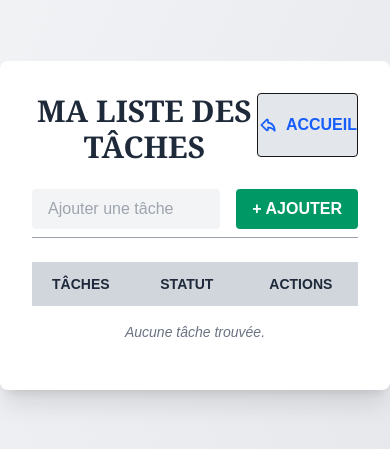
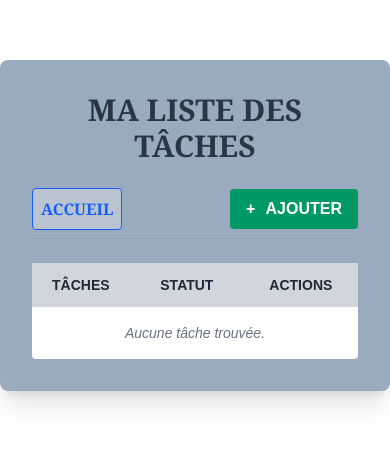
Before and after one commit to GBOKO-git/todo-next-typescript, a Next.js app: page /tasks in a window 390 px wide. Shown: the part 217-666 px from the top of the page. Built offline with nearby package versions, Linux system fonts and the light colour scheme.

Commit message:
fix: responsive design updated

```diff
--- a/src/app/createTask/page.tsx
+++ b/src/app/createTask/page.tsx
@@ -3,7 +3,6 @@ import { addTodo } from "@/Geteways/todo";
 import Link from "next/link";
 import { useRouter } from "next/navigation";
 import { useState } from "react";
-import { TiArrowBackOutline } from "react-icons/ti";
 
 const CreateTask = () => {
   const [title, setTitle] = useState("");
@@ -24,17 +23,15 @@ const CreateTask = () => {
   return (
     <div className="min-h-screen flex justify-center items-center  px-4 bg-gradient-to-br from-gray-100 to-gray-200">
       <main className="w-full max-w-xl bg-white shadow-md p-8 rounded-xl">
-        <div className="flex justify-between">
-
+        <div className="flex justify-around ">
           {/* Titre */}
           <div className="mb-4">
-                        <h1 className="text-3xl font-bold text-gray-800 uppercase font-serif text-center ">Ajouter une Tâche</h1>
+            <h1 className="md:text-3xl font-bold text-gray-800 uppercase font-serif text-center ">Ajouter une Tâche</h1>
           </div>
           {/* Retour */}
-                    <button className="mb-6 border md:p-1 rounded sm:font-normal bg-gray-300/60">
-                        <Link href="/tasks" className="flex gap-2 items-center text-blue-600 hover:text-blue-800 font-semibold">
-                            <TiArrowBackOutline className="text-xl" />
-                            TACHES
+          <button className="mb-6 border md:p-1 rounded sm:font-normal bg-blue-300/60  md:w-30 md:px-4 md:py-2 p-1 font-serif">
+            <Link href="/tasks" className="flex gap-2 items-center justify-center text-blue-600 hover:text-blue-800 font-semibold uppercase">
+              Taches
             </Link>
           </button>
 
--- a/src/app/tasks/page.tsx
+++ b/src/app/tasks/page.tsx
@@ -6,7 +6,6 @@ import { useEffect, useState } from "react";
 import { ITodo } from "@/Interfaces/todo";
 import { FaRegTrashCan } from "react-icons/fa6";
 import { CiEdit } from "react-icons/ci";
-import { TiArrowBackOutline } from "react-icons/ti";
 
 const Task = () => {
     const [todos, setTodos] = useState<ITodo[]>([]);
@@ -16,44 +15,45 @@ const Task = () => {
     }, []);
 
     return (
-        <div className="grid pt-10 items-center justify-items-center min-h-screen bg-gradient-to-br from-gray-100 to-gray-200">
-            <div className="w-full max-w-6xl bg-white shadow-xl rounded-lg p-8">
+        <div className="grid pt-10 items-center justify-items-center min-h-screen md:bg-gradient-to-br from-gray-100 to-gray-200">
+            <div className="w-full max-w-6xl bg-slate-400/90 md:bg-white shadow-xl rounded-lg p-8 overflow-x-hidden">
 
-                <div className="flex justify-between">
+                <div className="flex justify-between ">
                     {/* Titre */}
                     <div className="mb-4">
-                        <h1 className="text-3xl font-bold text-gray-800 uppercase font-serif text-center">Ma liste des tâches</h1>
+                        <h1 className="text-3xl font-bold text-gray-800/90 uppercase font-serif text-center">Ma liste des tâches</h1>
                     </div>
                     {/* Retour */}
-                    <button className="mb-6 border md:p-1 rounded sm:font-normal bg-gray-300/60">
-                        <Link href="/" className="flex gap-2 items-center text-blue-600 hover:text-blue-800 font-semibold">
-                            <TiArrowBackOutline className="text-xl" />
+                    <button className="mb-6 border md:p-1 rounded sm:font-normal bg-blue-300/60 hidden md:block md:w-30 px-4 py-2 font-serif">
+                        <Link href="/" className="flex gap-2 items-center justify-center text-blue-600 hover:text-blue-800 font-semibold">
                             ACCUEIL
                         </Link>
                     </button>
                 </div>
 
                 {/* Bouton Ajouter */}
-                <form className="w-full mb-6">
-                    <div className="flex items-center border-b border-gray-400 py-2">
-                        <input
-                            disabled
-                            className="bg-gray-100 border-none w-full text-gray-600 py-2 px-4 rounded focus:outline-none"
-                            type="text"
-                            placeholder="Ajouter une tâche"
-                        />
+                <form className="md:w-full mb-6">
+                    <div className="flex items-center justify-between border-b border-gray-400 py-2">
+                        <Link href="/" className="flex gap-2 items-center text-blue-600 hover:text-blue-800 font-semibold">
+                            <button className=" border p-2 rounded font-serif bg-gray-300/60 md:hidden block ">
+                                ACCUEIL
+                            </button>
+                        </Link>
+                        <div
+                            className="md:bg-white border-none w-full text-gray-600 py-2 px-4 rounded focus:outline-none hidden md:block"
+                        ></div>
                         <Link
                             href="/createTask"
                             className="w-32 flex gap-1 justify-between items-center ml-4 bg-emerald-600 hover:bg-emerald-700 text-white px-4 py-2 rounded transition font-semibold"
                         >
-                        <span >+</span><p className="uppercase">Ajouter</p>
+                            <span >+</span><p className="uppercase">Ajouter</p>
                         </Link>
                     </div>
                 </form>
 
-                {/* Tableau */}
-                <div className="overflow-x-auto">
-                    <table className="w-full text-sm text-gray-700 bg-white rounded">
+                {/* Tableau  pour desktop*/}
+                <div className=" hidden md:block">
+                    <table className="w-full text-sm text-gray-700 bg-white rounded ">
                         <thead>
                             <tr className="bg-gray-300 uppercase text-gray-800">
                                 <th className="text-left p-3 px-5">Tâches</th>
@@ -65,12 +65,12 @@ const Task = () => {
                             {todos.map((todo, index) => (
                                 <tr
                                     key={index}
-                                    className={`border-b ${todo.completed ? "bg-green-50 hover:bg-green-100" : "hover:bg-gray-100"
+                                    className={`border-b py-7 ${todo.completed ? "bg-green-50 hover:bg-green-100" : "hover:bg-gray-100"
                                         }`}
                                 >
                                     <td className="p-3 px-5">
                                         <p
-                                            className={`font-medium ${todo.completed ? "text-gray-500 line-through" : "text-gray-800"
+                                            className={` sm:text-sm md:font-medium ${todo.completed ? "text-gray-500 line-through" : "text-gray-800"
                                                 }`}
                                         >
                                             {todo.title}
@@ -78,11 +78,11 @@ const Task = () => {
                                     </td>
                                     <td className="p-3 px-5">
                                         {todo.completed ? (
-                                            <span className="bg-green-200 text-green-900 px-3 py-1 rounded-full text-xs font-semibold">
+                                            <span className="bg-green-200 text-green-900 md:px-3  md:py-1 rounded-full text-xs font-semibold">
                                                 Terminé
                                             </span>
                                         ) : (
-                                            <span className="bg-yellow-200 text-yellow-900 px-3 py-1 rounded-full text-xs font-semibold">
+                                            <span className="bg-yellow-200 text-yellow-900 md:px-3 md:py-1 rounded-full text-xs font-semibold">
                                                 En cours
                                             </span>
                                         )}
@@ -113,6 +113,72 @@ const Task = () => {
                         </tbody>
                     </table>
                 </div>
+
+                {/* Tableau  pour android */}
+                <div className="overflow-x-auto md:hidden">
+                    <table className="w-full text-sm text-gray-700 bg-white rounded sm:w-screen">
+                        <thead>
+                            <tr className="bg-gray-300 uppercase text-gray-800">
+                                <th className="text-left p-3 px-5">Tâches</th>
+                                <th className="text-left p-3 px-5">Statut</th>
+                                <th className="text-center p-3 px-5">Actions</th>
+                            </tr>
+                        </thead>
+                        <tbody>
+                            {todos.map((todo, index) => (
+                                <tr
+                                    key={index}
+                                    className={`border-b py-7 ${todo.completed ? "bg-green-50 hover:bg-green-100" : "hover:bg-gray-100"
+                                        }`}
+                                >
+                                    <td className="p-3 px-5">
+                                        <p
+                                            className={` sm:text-sm md:font-medium ${todo.completed ? "text-gray-500 line-through" : "text-gray-800"
+                                                }`}
+                                        >
+                                            {todo.title}
+                                        </p>
+                                    </td>
+                                    <td className="p-3 px-5">
+                                        {todo.completed ? (
+                                            <span className="bg-green-200 text-green-900 md:px-3  md:py-1 rounded-full text-xs font-semibold">
+                                                Terminé
+                                            </span>
+                                        ) : (
+                                            <span className="bg-yellow-200 text-yellow-900 md:px-3 md:py-1 rounded-full text-xs font-semibold">
+                                                En cours
+                                            </span>
+                                        )}
+                                    </td>
+                                    <td className="p-3 px-5 text-center">
+                                        <div className="flex justify-center gap-3">
+                                            <Link href={`/updateTask/${todo.id}`}>
+                                                <button className="text-violet-600 hover:bg-violet-600 hover:text-white transition rounded-full p-2 cursor-pointer">
+                                                    <CiEdit className="text-lg " size={28} />
+                                                </button>
+                                            </Link>
+                                            <Link href={`/deleteTask/${todo.id}`}>
+                                                <button className="text-red-600 hover:bg-red-600 hover:text-white transition rounded-full p-2 cursor-pointer">
+                                                    <FaRegTrashCan className="text-lg " size={28} />
+                                                </button>
+                                            </Link>
+                                        </div>
+                                    </td>
+                                </tr>
+                            ))}
+                            {todos.length === 0 && (
+                                <tr>
+                                    <td colSpan={3} className="p-4 text-center text-gray-500 italic">
+                                        Aucune tâche trouvée.
+                                    </td>
+                                </tr>
+                            )}
+                        </tbody>
+                    </table>
+                </div>
+
+
+
             </div>
         </div>
     );
```
Also changed, not shown: src/app/updateTask/[id]/page.tsx (+5 -4 lines). Lines whose indentation alone changed are shown as unchanged.
